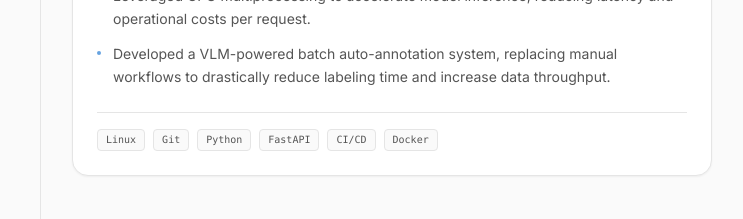
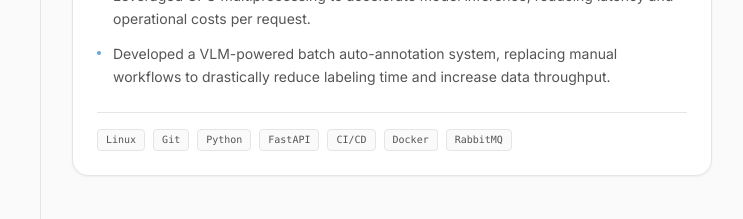
Before and after one commit to bv-saketha-rama/Saketha-Rama, a React (Vite) app: page / in a window 1280 px wide. Shown: the part 1360-1579 px from the top of the page, without its empty margins (240-983 px from the left). Built offline with nearby package versions, Linux system fonts and the light colour scheme.

Commit message:
refactor: added few points

```diff
--- a/src/components/Experience.jsx
+++ b/src/components/Experience.jsx
@@ -18,7 +18,7 @@ const experiences = [
                 ]
             }
         ],
-        tech: ["Linux", "Git", "Python", "FastAPI", "CI/CD", "Docker"],
+        tech: ["Linux", "Git", "Python", "FastAPI", "CI/CD", "Docker", "RabbitMQ"],
         type: "work"
     },
     {
--- a/src/components/Skills.jsx
+++ b/src/components/Skills.jsx
@@ -9,7 +9,7 @@ const skillCategories = [
     },
     {
         title: "Backend & Systems",
-        skills: ["FastAPI", "Kernel Programming", "System Design", "gRPC", "REST", "GraphQL", "API Design", "Distributed Systems"]
+        skills: ["FastAPI", "Messaging Queues", "Kernel Programming", "System Design", "gRPC", "REST", "GraphQL", "API Design", "Distributed Systems"]
     },
     {
         title: "Data Engineering & DBs",
```
